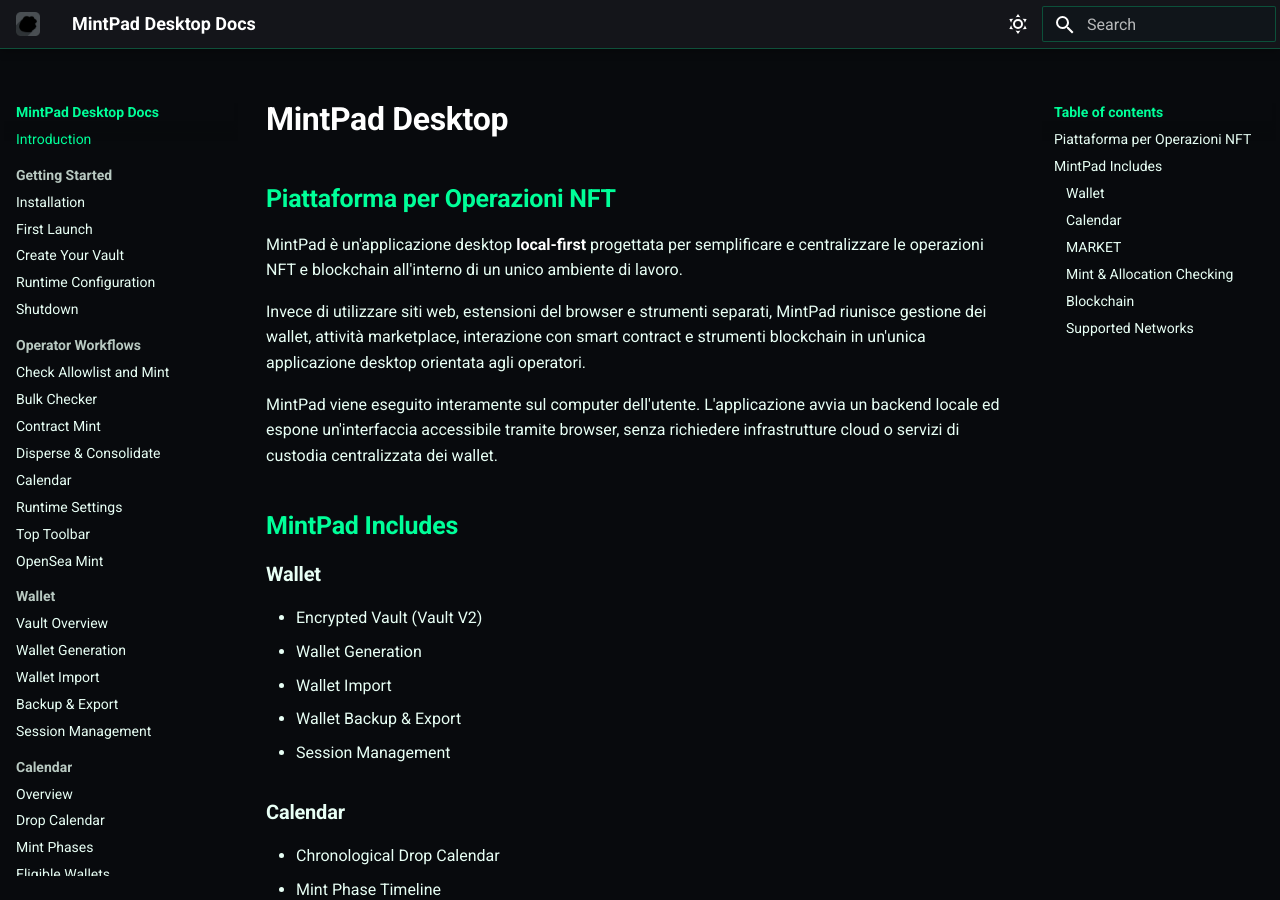
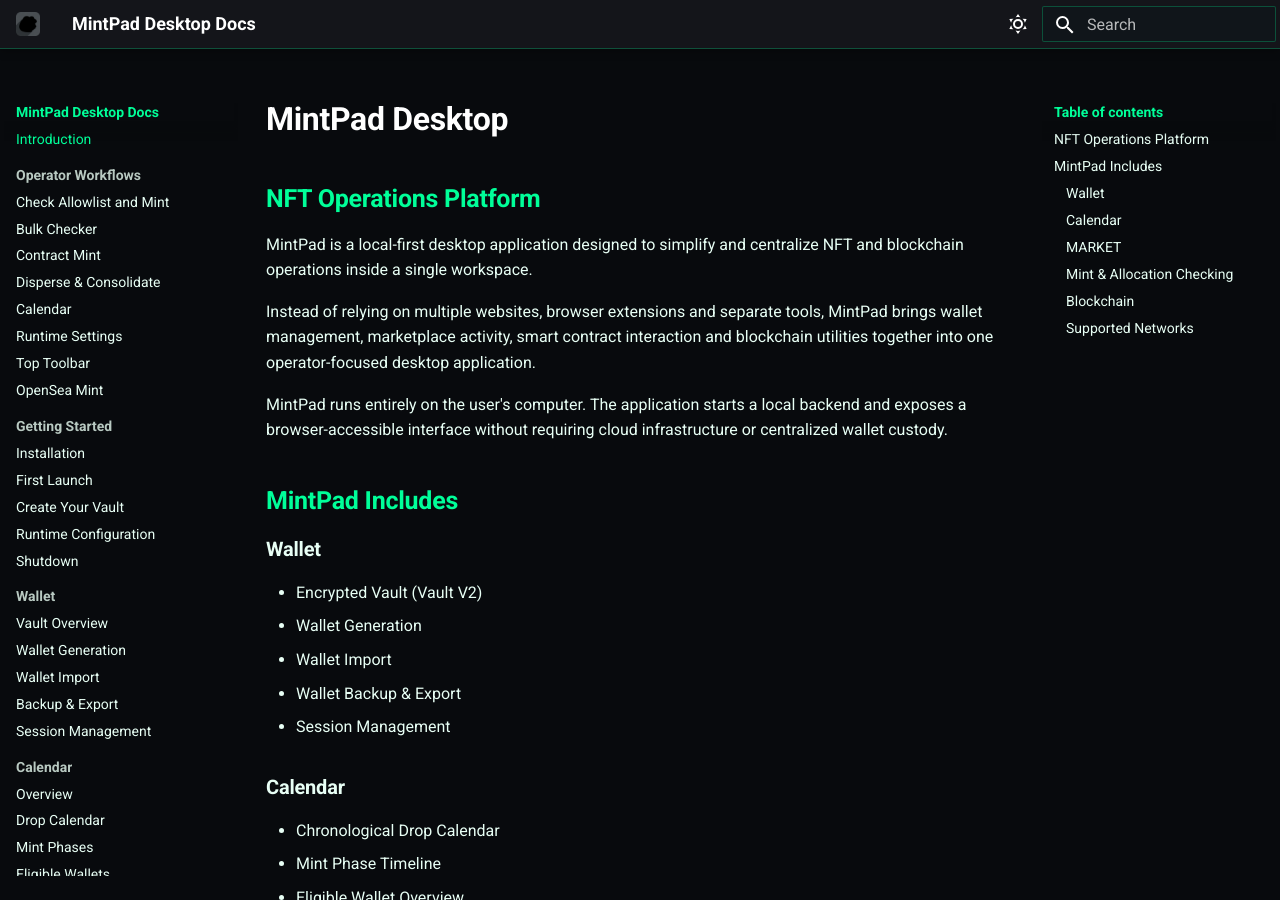
Before and after one commit to boredrobotai/mintpad-docs, an MkDocs documentation site: the page built from docs/index.md, in a window 1280 px wide and 900 px high. Built offline with MkDocs 1.6.1 and Material for MkDocs 9.7.7, drawn with Linux system fonts in a browser that asks for light colours.

Commit message:
Update intro language and navigation order

```diff
--- a/docs/index.md
+++ b/docs/index.md
@@ -1,12 +1,12 @@
 # MintPad Desktop
 
-## Piattaforma per Operazioni NFT
+## NFT Operations Platform
 
-MintPad è un'applicazione desktop **local-first** progettata per semplificare e centralizzare le operazioni NFT e blockchain all'interno di un unico ambiente di lavoro.
+MintPad is a local-first desktop application designed to simplify and centralize NFT and blockchain operations inside a single workspace.
 
-Invece di utilizzare siti web, estensioni del browser e strumenti separati, MintPad riunisce gestione dei wallet, attività marketplace, interazione con smart contract e strumenti blockchain in un'unica applicazione desktop orientata agli operatori.
+Instead of relying on multiple websites, browser extensions and separate tools, MintPad brings wallet management, marketplace activity, smart contract interaction and blockchain utilities together into one operator-focused desktop application.
 
-MintPad viene eseguito interamente sul computer dell'utente. L'applicazione avvia un backend locale ed espone un'interfaccia accessibile tramite browser, senza richiedere infrastrutture cloud o servizi di custodia centralizzata dei wallet.
+MintPad runs entirely on the user's computer. The application starts a local backend and exposes a browser-accessible interface without requiring cloud infrastructure or centralized wallet custody.
 
 ## MintPad Includes
 
--- a/mkdocs.yml
+++ b/mkdocs.yml
@@ -36,13 +36,6 @@
 nav:
   - Introduction: index.md
 
-  - Getting Started:
-      - Installation: getting-started/installation.md
-      - First Launch: getting-started/first-launch.md
-      - Create Your Vault: getting-started/create-your-vault.md
-      - Runtime Configuration: getting-started/runtime-configuration.md
-      - Shutdown: getting-started/shutdown.md
-
   - Operator Workflows:
       - Check Allowlist and Mint: workflows/check-allowlist-and-mint.md
       - Bulk Checker: workflows/bulk-checker.md
@@ -52,6 +45,13 @@
       - Runtime Settings: workflows/runtime-settings.md
       - Top Toolbar: workflows/top-toolbar.md
       - OpenSea Mint: workflows/opensea-mint.md
+
+  - Getting Started:
+      - Installation: getting-started/installation.md
+      - First Launch: getting-started/first-launch.md
+      - Create Your Vault: getting-started/create-your-vault.md
+      - Runtime Configuration: getting-started/runtime-configuration.md
+      - Shutdown: getting-started/shutdown.md
 
   - Wallet:
       - Vault Overview: wallet/vault-overview.md
```
